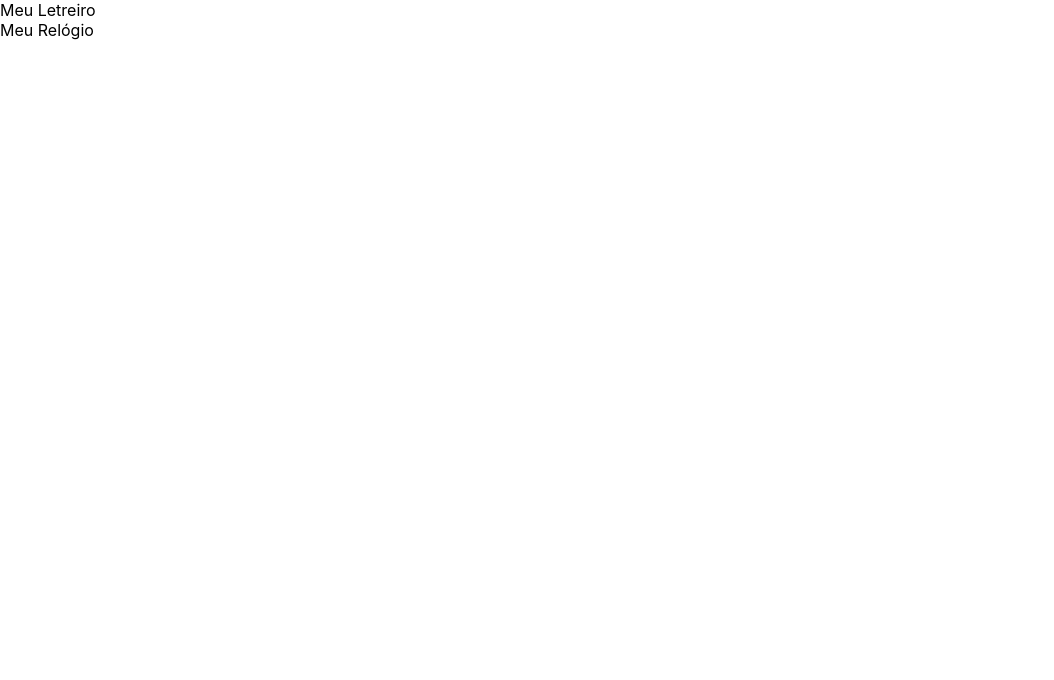
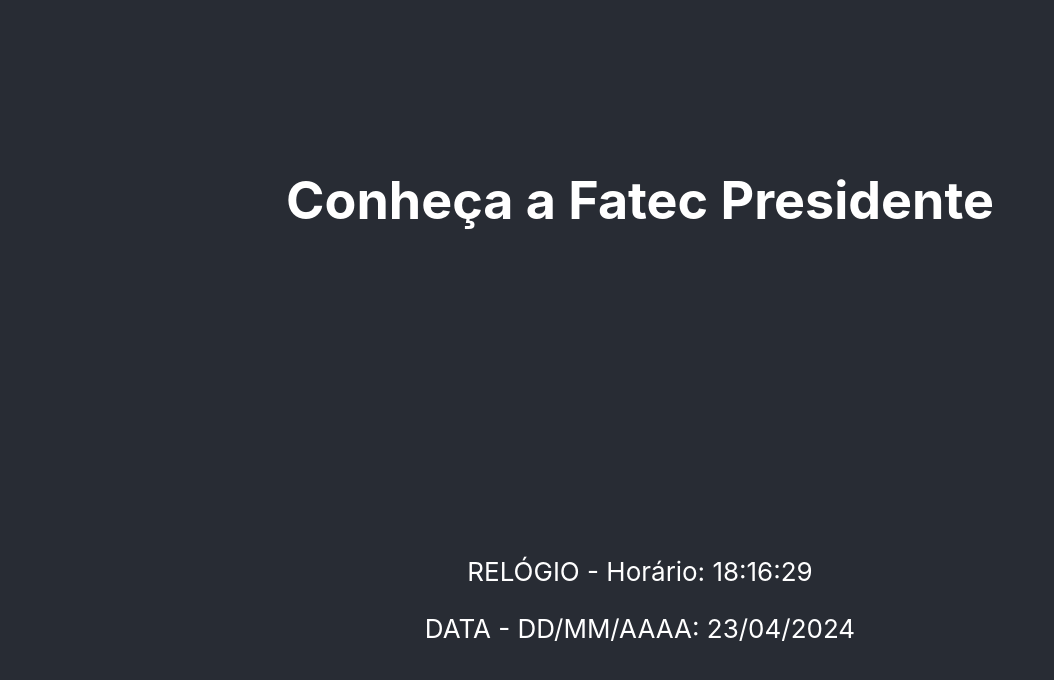
Before and after one commit to KaiqueSandel/LabEngenhariaSoftware-FATEC-React, a React (Create React App) app: page / in a window 1280 px wide. Shown: the top 680 px of the page, without its empty margins (0-1054 px from the left). Built offline with nearby package versions, Linux system fonts and the light colour scheme.

Commit message:
Add files via upload

```diff
--- a/package.json
+++ b/package.json
@@ -1,5 +1,5 @@
 {
-  "name": "meu-app",
+  "name": "my-app",
   "version": "0.1.0",
   "private": true,
   "dependencies": {
--- a/src/Letreiro.js
+++ b/src/Letreiro.js
@@ -1,6 +1,41 @@
-function Letreiro() {
-    return (
-      <div>Meu Letreiro</div>
-    );
-  }
-  export default Letreiro;
+import React from "react";
+
+class Letreiro extends React.Component {
+    constructor(props) {
+        super(props);
+        this.state = { texto: "" };
+    }
+
+    componentDidMount() {
+        this.frase = "Conheça a Fatec Presidente Prudente!";
+        this.index = 0;
+        this.interval = setInterval(this.atualizarLetreiro, 200);
+    }
+
+    componentWillUnmount() {
+        clearInterval(this.interval);
+    }
+
+    atualizarLetreiro = () => {
+        if (this.index >= this.frase.length) {
+            this.index = 0;
+            this.setState({ texto: "" });
+        } else {
+            this.setState(prevState => ({
+                texto: prevState.texto + this.frase[this.index++]
+            }));
+        }
+    }
+
+    render() {
+        return (
+            <div className="Index">
+                <header className="Index-header">
+                    <h1 id="letreiro">{this.state.texto}</h1>
+                </header>
+            </div>
+        );
+    }
+}
+
+export default Letreiro;
--- a/src/Relogio.js
+++ b/src/Relogio.js
@@ -1,6 +1,50 @@
-function Relogio() {
-  return (
-    <div>Meu Relógio</div>
-  );
+import React from "react";
+
+class Relogio extends React.Component {
+    constructor(props) {
+        super(props);
+        this.state = { hora: this.obterHoraAtual() };
+    }
+
+    componentDidMount() {
+        this.interval = setInterval(() => {
+            this.setState({ hora: this.obterHoraAtual() });
+        }, 1000);
+    }
+
+    componentWillUnmount() {
+        clearInterval(this.interval);
+    }
+
+    obterHoraAtual() {
+        const horaAtual = new Date();
+        const horaBrasilia = new Date(
+            horaAtual.toLocaleString("en-US", {
+                timeZone: "America/Sao_Paulo"
+            })
+        );
+        return {
+            hora: horaBrasilia.toLocaleTimeString("pt-BR", {
+                timeZone: "America/Sao_Paulo"
+            }),
+            data: horaBrasilia.toLocaleDateString("pt-BR", {
+                timeZone: "America/Sao_Paulo"
+            })
+        };
+    }
+
+    render() {
+        return (
+            <div className="Index">
+                <header className="Index-header">
+                    <div>
+                        <p>RELÓGIO - Horário: {this.state.hora.hora}</p>
+                        <p>DATA - DD/MM/AAAA: {this.state.hora.data}</p>
+                    </div>
+                </header>
+            </div>
+        );
+    }
 }
+
 export default Relogio;
--- a/src/index.css
+++ b/src/index.css
@@ -11,3 +11,18 @@
   font-family: source-code-pro, Menlo, Monaco, Consolas, 'Courier New',
     monospace;
 }
+
+.Index {
+  text-align: center;
+}
+
+.Index-header {
+  background-color: #282c34;
+  min-height: 50vh;
+  display: flex;
+  flex-direction: column;
+  align-items: center;
+  justify-content: center;
+  font-size: calc(10px + 2vmin);
+  color: white;
+}
```
Also changed, not shown: src/index.js (+7 -7 lines), 1 other file (tests, documents, lock files or other folders).
